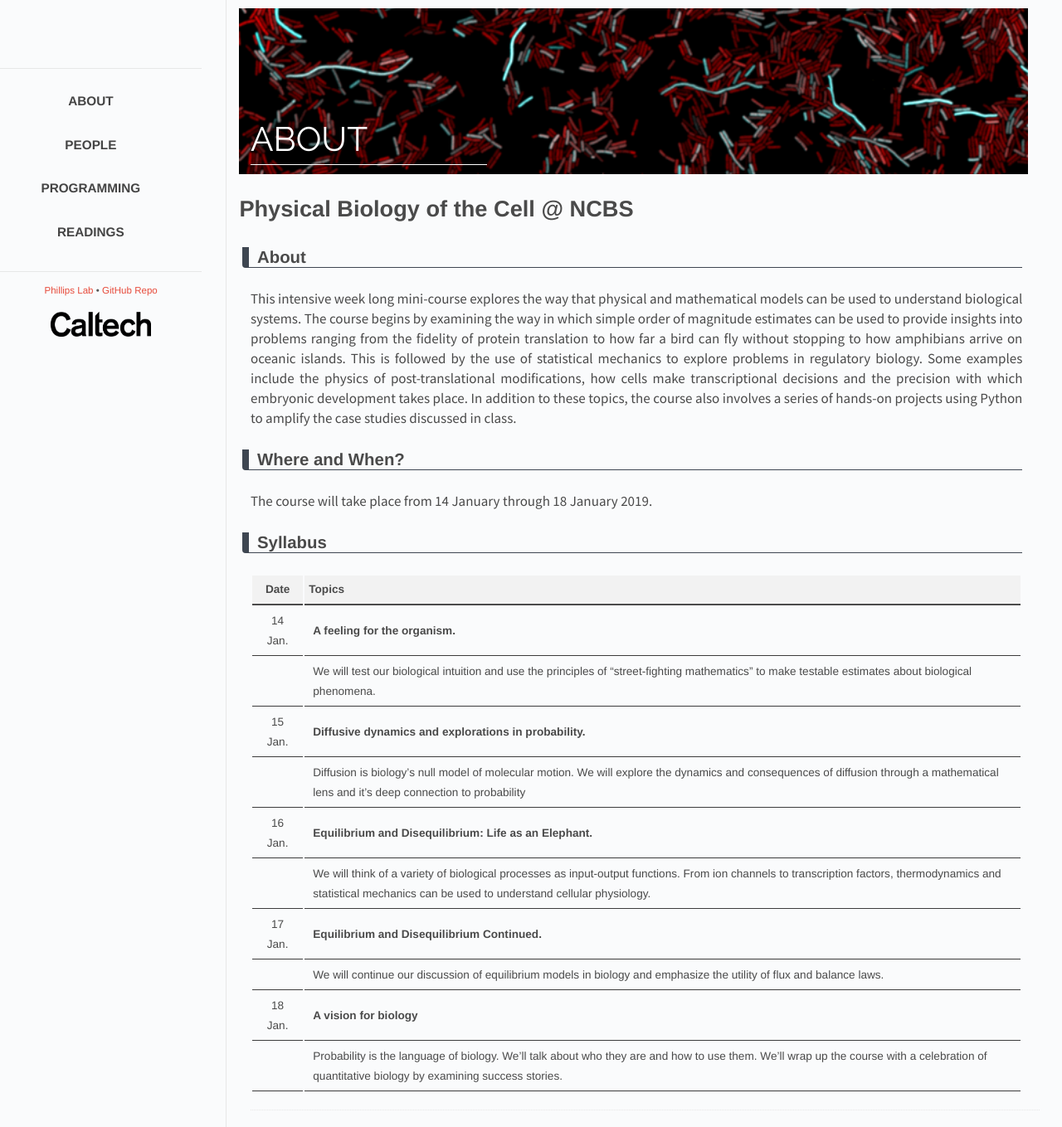
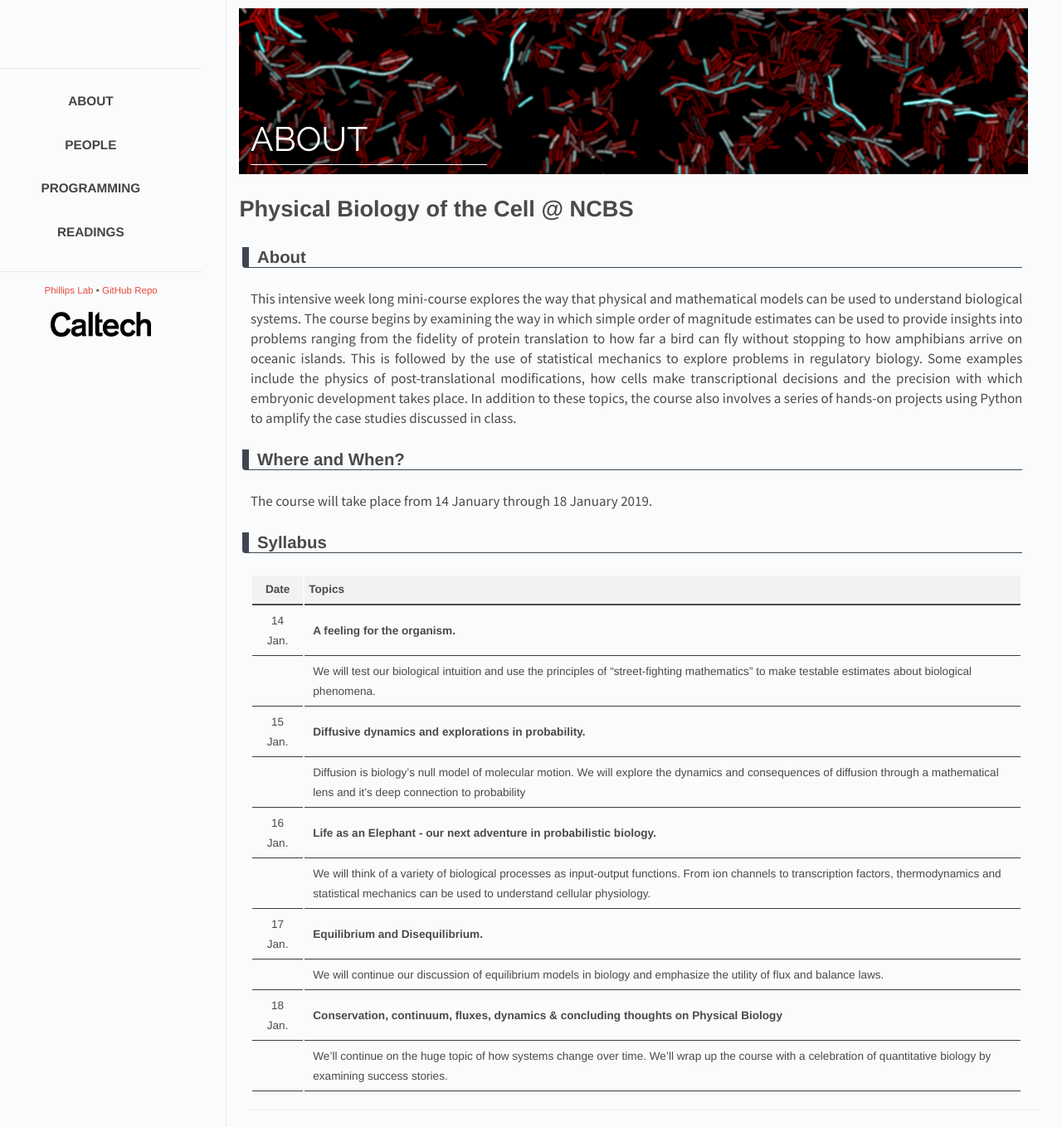
Before and after one commit to RPGroup-PBoC/ncbs_pboc, a Jekyll site: the page built from _posts/2017-01-31-about.md, in a window 1280 px wide. Shown: the whole page at 83% size. Built offline with Jekyll 4.4.1, drawn with Linux system fonts in a browser that asks for light colours.

Commit message:
update the syllabus

```diff
--- a/_posts/2017-01-31-about.md
+++ b/_posts/2017-01-31-about.md
@@ -35,9 +35,9 @@ January 2019.
 | | We will test our biological intuition and use the principles of "street-fighting mathematics" to make testable estimates about biological phenomena.|
 | 15 Jan. | **Diffusive dynamics and explorations in probability.**|
 | | Diffusion is biology's null model of molecular motion. We will explore the dynamics and consequences of diffusion through a mathematical lens and it's deep connection to probability|
-| 16 Jan. | **Equilibrium and Disequilibrium: Life as an Elephant.**|
+| 16 Jan. | **Life as an Elephant - our next adventure in probabilistic biology.**|
 | | We will think of a variety of biological processes as input-output functions. From ion channels to transcription factors, thermodynamics and statistical mechanics can be used to understand cellular physiology.|
-| 17 Jan. | **Equilibrium and Disequilibrium Continued.**|
+| 17 Jan. | **Equilibrium and Disequilibrium.**|
 || We will continue our discussion of equilibrium models in biology and emphasize the utility of flux and balance laws.|
-| 18 Jan. | **A vision for biology**|
-| | Probability is the language of biology. We'll talk about who they are and how to use them. We'll wrap up the course with a celebration of quantitative biology by examining success stories.|
+| 18 Jan. | **Conservation, continuum, fluxes, dynamics & concluding thoughts on Physical Biology**|
+| | We'll continue on the huge topic of how systems change over time. We'll wrap up the course with a celebration of quantitative biology by examining success stories.|
```
